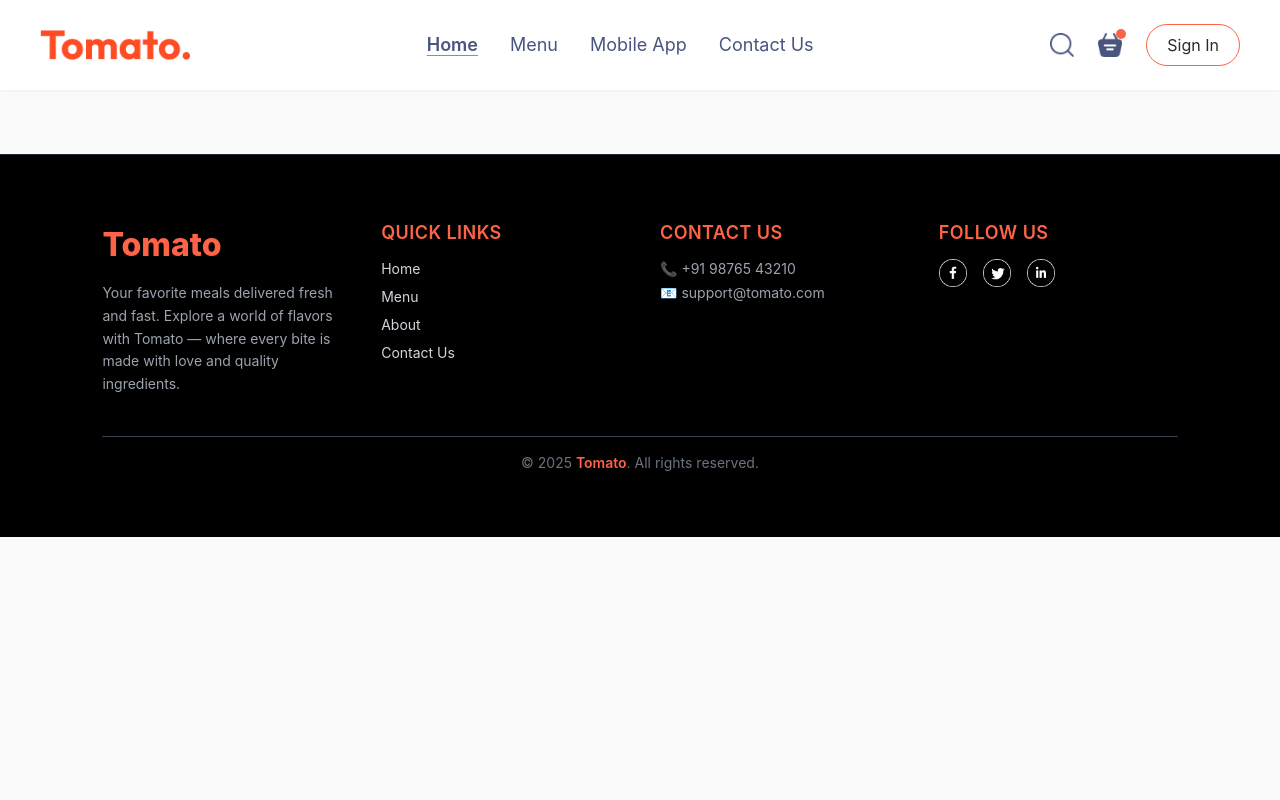
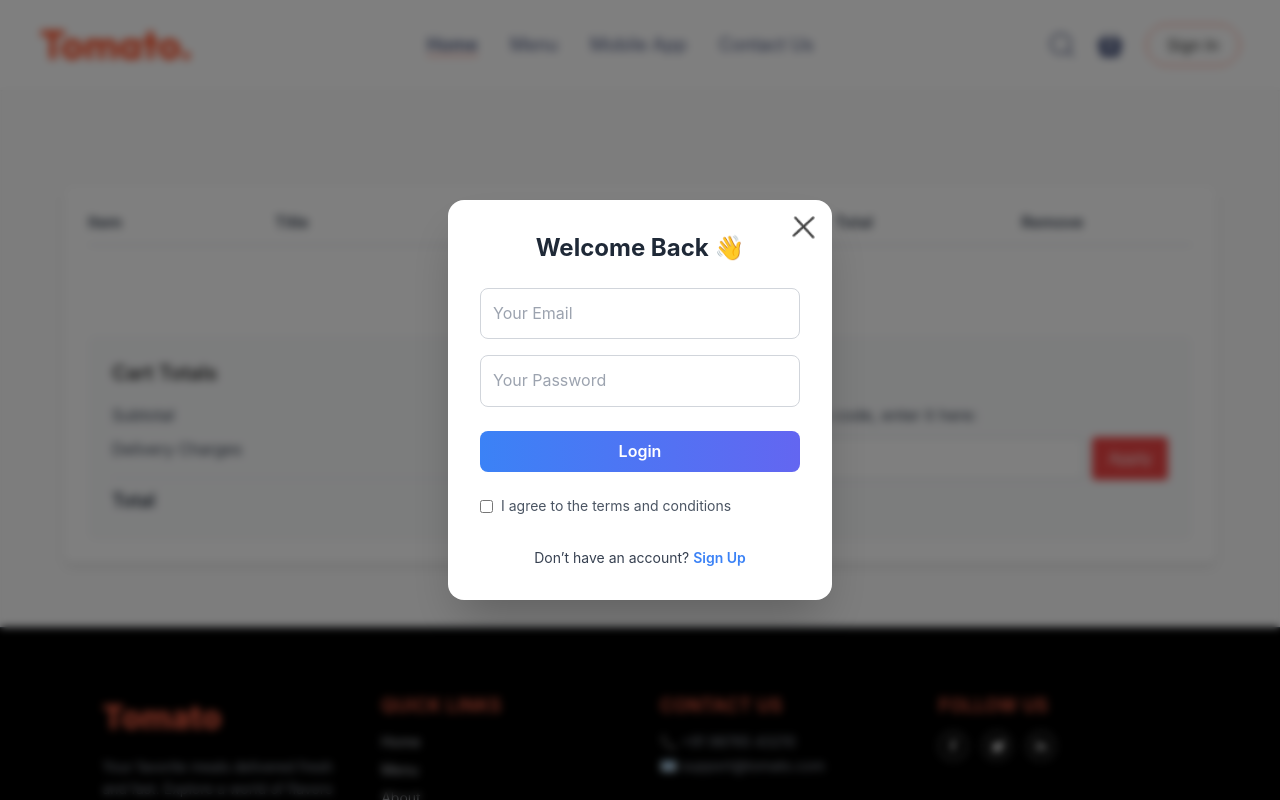
Before and after one commit to Shushri/ZestyGo, a React (Vite) app in the folder frontend/: page /cart in a window 1280 px wide. Both pictures are taken after a click on the button "Sign In". Shown: the top 800 px of the page. Built offline with nearby package versions, Linux system fonts and the light colour scheme.

Commit message:
cart page is made and is functioanl

```diff
--- a/frontend/src/App.jsx
+++ b/frontend/src/App.jsx
@@ -1,27 +1,34 @@
-import React from "react";
+import React, { useState } from "react";
 import { Routes, Route } from "react-router-dom";
 import Navbar from "./components/Navbar";
-import Home from "./pages/home";
-import Cart from "./pages/cart";
+import Home from "./pages/Home";
+import Cart from "./pages/Cart";
 import PlaceOrder from "./pages/PlaceOrder";
 import Footer from "./components/Footer";
-
-
+import LoginPopUp from "./components/LoginPopUp"; // ✅ Import this if you’re using it
 
 const App = () => {
+  // ✅ useState must be declared *inside* the component and wrapped in const
+  const [showLogin, setShowLogin] = useState(false);
+
   return (
     <>
+      {/* Conditional rendering of LoginPopUp */}
+      {showLogin && <LoginPopUp setShowLogin={setShowLogin} />}
+
       <div className="App">
-      <Navbar />
-      <Routes>
-        <Route path="/" element={<Home/>} />
-        <Route path="/cart" element={<Cart/>} />
-        <Route path="/order" element={<PlaceOrder/>} />
-      </Routes>
-    </div>
-    <Footer/>
+        {/* Pass state setter to Navbar */}
+        <Navbar setShowLogin={setShowLogin} />
+
+        <Routes>
+          <Route path="/" element={<Home />} />
+          <Route path="/cart" element={<Cart />} />
+          <Route path="/order" element={<PlaceOrder />} />
+        </Routes>
+      </div>
+
+      <Footer />
     </>
-
   );
 };
 
--- a/frontend/src/components/LoginPopUp.jsx
+++ b/frontend/src/components/LoginPopUp.jsx
@@ -1,11 +1,89 @@
-import React from 'react'
+import React, { useState } from "react";
+import { assets } from "../assets/assets";
 
-const LoginPopUp = () => {
+const LoginPopUp = ({ setShowLogin }) => {
+  const [currState, setCurrState] = useState("login"); // 'login' or 'signup'
+
   return (
-    <div>
+    <div className="fixed inset-0 bg-black bg-opacity-50 backdrop-blur-sm flex justify-center items-center z-50">
+      <div className="bg-white rounded-2xl shadow-2xl p-8 w-96 relative transition-all duration-300 transform hover:scale-[1.01]">
+        {/* Close Icon */}
+        <img
+          onClick={() => setShowLogin(false)}
+          src={assets.cross_icon}
+          alt="close"
+          className="w-6 h-6 absolute top-4 right-4 cursor-pointer hover:scale-110 transition-transform"
+        />
 
+        {/* Title */}
+        <h2 className="text-2xl font-bold text-gray-800 text-center mb-6">
+          {currState === "login" ? "Welcome Back 👋" : "Create an Account 🩵"}
+        </h2>
+
+        {/* Form */}
+        <form className="flex flex-col gap-4">
+          {currState !== "login" && (
+            <input
+              type="text"
+              placeholder="Your Name"
+              required
+              className="p-3 border border-gray-300 rounded-lg focus:outline-none focus:ring-2 focus:ring-blue-400"
+            />
+          )}
+
+          <input
+            type="email"
+            placeholder="Your Email"
+            required
+            className="p-3 border border-gray-300 rounded-lg focus:outline-none focus:ring-2 focus:ring-blue-400"
+          />
+
+          <input
+            type="password"
+            placeholder="Your Password"
+            required
+            className="p-3 border border-gray-300 rounded-lg focus:outline-none focus:ring-2 focus:ring-blue-400"
+          />
+
+          <button
+            type="submit"
+            className="bg-gradient-to-r from-blue-500 to-indigo-500 text-white font-semibold py-2 rounded-lg mt-2 hover:opacity-90 transition"
+          >
+            {currState === "signup" ? "Create Account" : "Login"}
+          </button>
+
+          {/* Terms & Conditions */}
+          <div className="flex items-center gap-2 text-sm text-gray-600 mt-2">
+            <input type="checkbox" required />
+            <label>I agree to the terms and conditions</label>
+          </div>
+
+          {/* Switch Between Login / Signup */}
+          {currState === "login" ? (
+            <p className="text-center text-sm text-gray-700 mt-4">
+              Don’t have an account?{" "}
+              <span
+                onClick={() => setCurrState("signup")}
+                className="text-blue-500 font-semibold cursor-pointer hover:underline"
+              >
+                Sign Up
+              </span>
+            </p>
+          ) : (
+            <p className="text-center text-sm text-gray-700 mt-4">
+              Already have an account?{" "}
+              <span
+                onClick={() => setCurrState("login")}
+                className="text-blue-500 font-semibold cursor-pointer hover:underline"
+              >
+                Login
+              </span>
+            </p>
+          )}
+        </form>
+      </div>
     </div>
-  )
-}
+  );
+};
 
-export default LoginPopUp
+export default LoginPopUp;
--- a/frontend/src/components/navbar.jsx
+++ b/frontend/src/components/navbar.jsx
@@ -1,18 +1,23 @@
-import React, { useState } from "react";
+import React, { useContext, useState } from "react";
 import { assets } from "../assets/assets";
 import { Link } from "react-router-dom";
+import { StoreContext } from "../context/StoreContext";
 
-const Navbar = () => {
+const Navbar = ({setShowLogin}) => {
   const [menu, setMenu] = useState("home");
+
+  const {getTotalCartAmount} = useContext(StoreContext)
 
   return (
     <nav className="px-10 py-6 flex justify-between items-center shadow-sm bg-white">
       {/* Logo */}
+      <Link to="/">
         <img className="w-[150px]" src={assets.logo} alt="Logo" />
+      </Link>
 
       {/* Menu Links */}
       <ul className="flex gap-8 list-none text-[#49557e] text-[18px]">
-        <Link
+        <Link to='/'
 
           onClick={() => setMenu("home")}
           className={`cursor-pointer transition duration-300 ${
@@ -69,16 +74,19 @@ const Navbar = () => {
 
         {/* Basket Icon with Badge */}
         <div className="relative">
+          <Link to="/cart">
             <img
               src={assets.basket_icon}
               alt="Basket"
               className="w-6 h-6 cursor-pointer hover:scale-110 transition duration-200"
             />
-          <span className="absolute -top-1 -right-1 bg-[tomato] w-[10px] h-[10px] rounded-full"></span>
+          </Link>
+          {getTotalCartAmount()>2?<span className="absolute -top-1 -right-1 bg-[tomato] w-[10px] h-[10px] rounded-full"></span>:<></>}
+
         </div>
 
         {/* Sign In Button */}
-        <button className="text-base border border-[#ff6347] rounded-[50px] cursor-pointer px-5 py-2 bg-transparent hover:bg-[#ff6347] hover:text-white transition duration-300">
+        <button onClick={()=>setShowLogin(true )} className="text-base border border-[#ff6347] rounded-[50px] cursor-pointer px-5 py-2 bg-transparent hover:bg-[#ff6347] hover:text-white transition duration-300">
           Sign In
         </button>
       </div>
--- a/frontend/src/context/StoreContext.jsx
+++ b/frontend/src/context/StoreContext.jsx
@@ -23,13 +23,25 @@ const StoreContextProvider = (props) => {
     });
   };
 
-  useEffect(() => {console.log(cartItems)}, [cartItems]);
+  const getTotalCartAmount = () => {
+       let totalAmount=0;
+       for(const item in cartItems){
+        if(cartItems[item]>0){
+          const itemInfo=food_list.find((product)=>item===product._id)
+          totalAmount+=itemInfo.price*cartItems[item];
+        }
+
+  }
+   return totalAmount;
+}
+
 
   const contextValue = {
     food_list,
     cartItems,
     addToCart,
     removeFromCart,
+    getTotalCartAmount
   };
 
   return (
@@ -39,4 +51,4 @@ const StoreContextProvider = (props) => {
   );
 };
 
-export default StoreContextProvider;
+export default StoreContextProvider
--- a/frontend/src/pages/cart.jsx
+++ b/frontend/src/pages/cart.jsx
@@ -1,11 +1,117 @@
-import React from 'react'
+import React, { useContext } from "react";
+import { StoreContext } from "../context/StoreContext";
+import { useNavigate } from "react-router-dom";
 
 const Cart = () => {
+  const { food_list, cartItems, removeFromCart, getTotalCartAmount } = useContext(StoreContext);
+  const navigate = useNavigate();
+
+  const subtotal = getTotalCartAmount();
+  const deliveryCharges = subtotal > 0 ? 2 : 0;
+  const total = subtotal + deliveryCharges;
+
   return (
-    <div>
+    <div className="mt-24 max-w-6xl mx-auto p-6 bg-white rounded-lg shadow-md">
+      {/* Cart Header */}
+      <div className="hidden md:grid grid-cols-6 gap-4 font-semibold text-gray-700 border-b-2 pb-2">
+        <p>Item</p>
+        <p>Title</p>
+        <p>Price</p>
+        <p>Quantity</p>
+        <p>Total</p>
+        <p>Remove</p>
+      </div>
 
+      {/* Cart Items */}
+      {food_list.map((item) => {
+        if (cartItems[item._id] > 0) {
+          return (
+            <div
+              key={item._id}
+              className="grid grid-cols-1 md:grid-cols-6 gap-4 items-center py-4 border-b hover:bg-gray-50 transition-all duration-200"
+            >
+              <img
+                className="w-20 h-20 object-cover rounded-md mx-auto md:mx-0"
+                src={item.image}
+                alt={item.name}
+              />
+              <p className="text-gray-800 font-medium text-center md:text-left">
+                {item.name}
+              </p>
+              <p className="text-gray-600 text-center md:text-left">
+                ${item.price.toFixed(2)}
+              </p>
+              <p className="text-gray-800 text-center md:text-left">
+                {cartItems[item._id]}
+              </p>
+              <p className="text-gray-800 font-semibold text-center md:text-left">
+                ${(item.price * cartItems[item._id]).toFixed(2)}
+              </p>
+              <button
+                onClick={() => removeFromCart(item._id)}
+                className="text-red-500 hover:text-white hover:bg-red-500 px-3 py-1 rounded transition-all duration-200 mx-auto md:mx-0"
+              >
+                X
+              </button>
+            </div>
+          );
+        }
+        return null;
+      })}
+
+      {/* Empty Cart Message */}
+      {subtotal === 0 && (
+        <p className="text-center text-gray-500 mt-6">Your cart is empty!</p>
+      )}
+
+      {/* Totals & Promo Section */}
+      <div className="mt-10 grid md:grid-cols-2 gap-8">
+        {/* Cart Totals */}
+        <div className="bg-gray-50 p-6 rounded-lg shadow-sm">
+          <h3 className="text-xl font-semibold mb-4">Cart Totals</h3>
+          <div className="flex justify-between mb-2">
+            <p className="text-gray-700">Subtotal</p>
+            <p className="font-medium">${subtotal.toFixed(2)}</p>
+          </div>
+          <div className="flex justify-between mb-2">
+            <p className="text-gray-700">Delivery Charges</p>
+            <p className="font-medium">${deliveryCharges.toFixed(2)}</p>
+          </div>
+          <div className="flex justify-between mt-4 pt-2 border-t font-semibold text-gray-800 text-lg">
+            <p>Total</p>
+            <p>${total.toFixed(2)}</p>
+          </div>
+
+          {subtotal > 0 && (
+            <button
+              onClick={() => navigate('/order')}
+              className="mt-6 w-full bg-red-500 text-white py-2 rounded hover:bg-red-600 transition-all duration-200"
+            >
+              Proceed to Checkout
+            </button>
+          )}
+        </div>
+
+        {/* Promo Code */}
+        <div className="bg-gray-50 p-6 rounded-lg shadow-sm">
+          <h3 className="text-xl font-semibold mb-4">Promo Code</h3>
+          <p className="text-gray-700 mb-2">
+            If you have a promo code, enter it here:
+          </p>
+          <div className="flex gap-2">
+            <input
+              type="text"
+              placeholder="Promo code"
+              className="flex-1 border border-gray-300 rounded px-3 py-2 focus:outline-none focus:ring-2 focus:ring-red-500"
+            />
+            <button className="bg-red-500 text-white px-4 py-2 rounded hover:bg-red-600 transition-all duration-200">
+              Apply
+            </button>
+          </div>
+        </div>
+      </div>
     </div>
-  )
-}
+  );
+};
 
 export default Cart;
```
Lines whose indentation alone changed are shown as unchanged.
